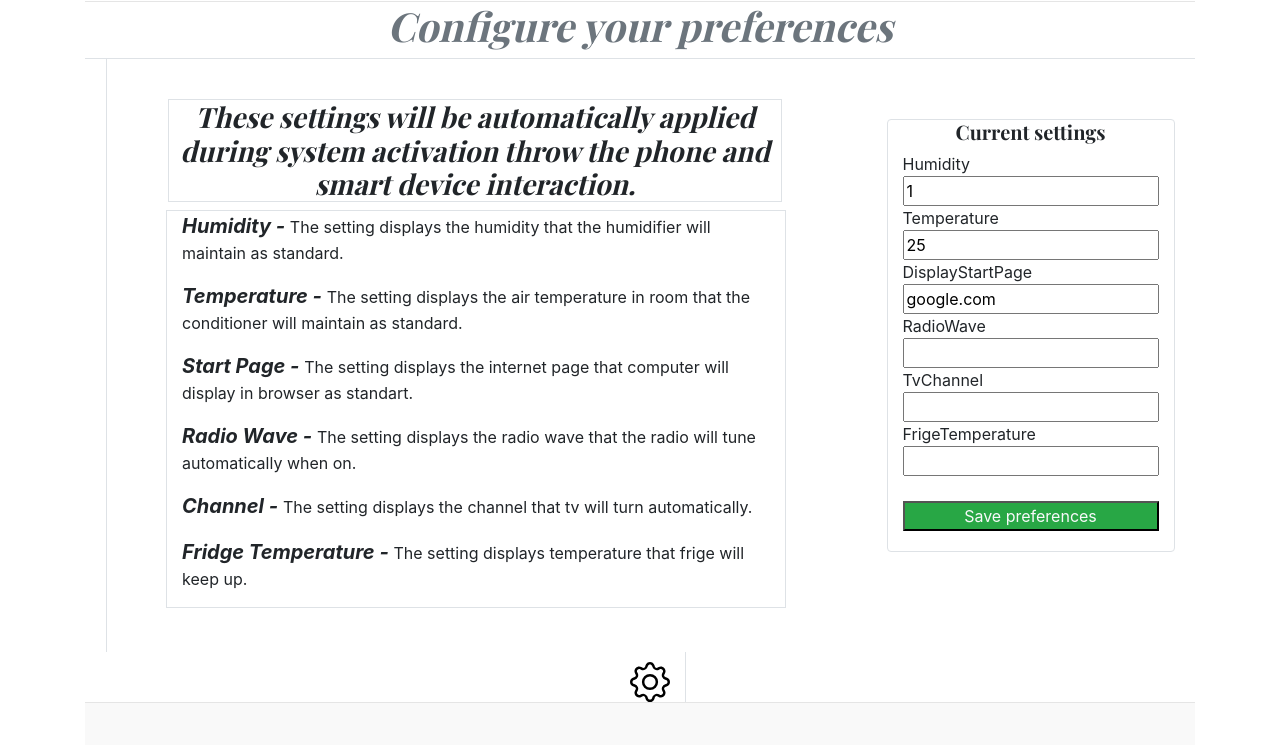
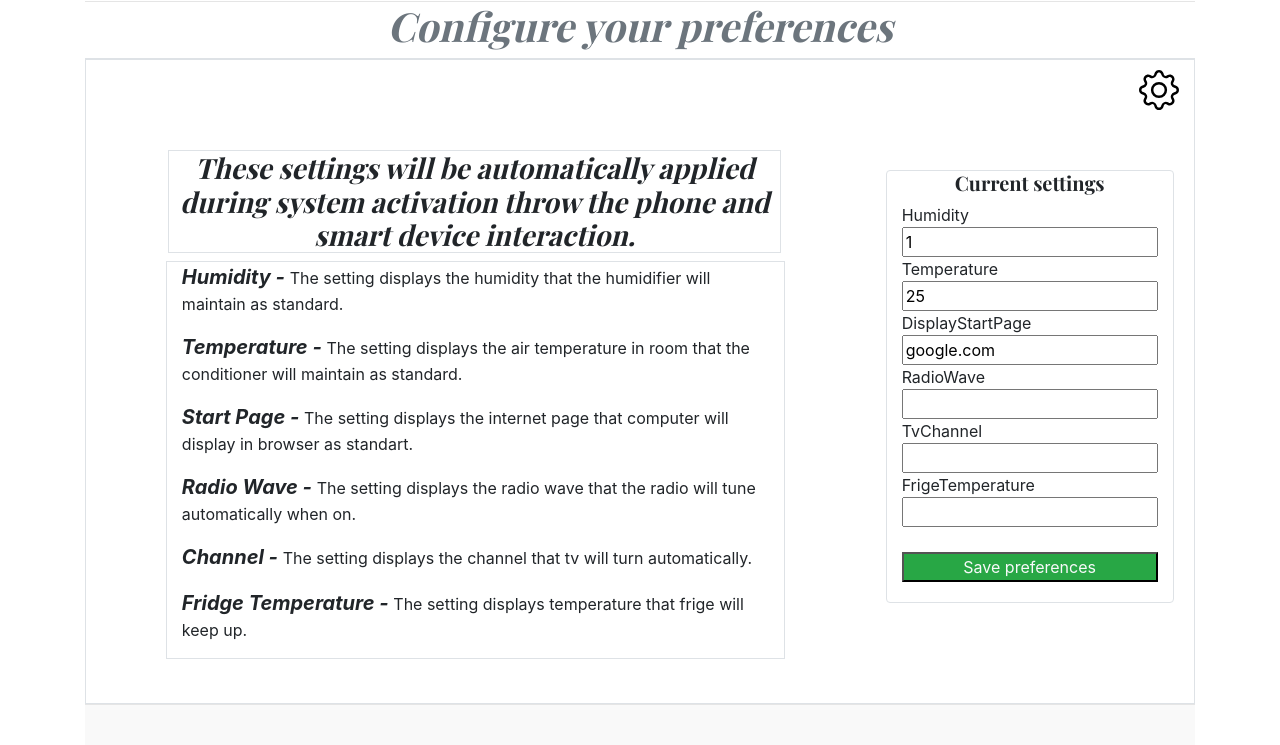
Before and after one commit to dimaBazhanov/uProject, a Django app: page /main/pref/ in a window 1280 px wide. Shown: the part 67-812 px from the top of the page. Run offline with Django 3.2, Linux system fonts and the light colour scheme; the visitor is signed in with stand-in values (Sample User, id 1); some libraries are stand-ins or nearby versions.

Commit message:
fixed flexebility

```diff
--- a/signup/templates/signup/pref.html
+++ b/signup/templates/signup/pref.html
@@ -10,15 +10,24 @@
 }
 </style>
 
-<div class="container col-12">
+<div class="container col-12 ">
   <div class="row">
     <div class="container col-12 d-flex justify-content-center border-bottom font-italic text-secondary">
       <h1>Configure your preferences</h1>
     </div>
   </div>
+</div>
+  <div class="container border">
   <div class="row">
-
-    <div class="container col-sm-6 col-md-7 col-lg-8 d-flex justify-content-center border-md-none border-left">
+    <div class="container col-12 d-flex justify-content-end">
+      <a id=id href="{% url 'user' %}"><svg width="40px" height="40px" viewBox="0 0 16 16" class="bi bi-gear" fill="currentColor" xmlns="http://www.w3.org/2000/svg">
+            <path fill-rule="evenodd" d="M8.837 1.626c-.246-.835-1.428-.835-1.674 0l-.094.319A1.873 1.873 0 0 1 4.377 3.06l-.292-.16c-.764-.415-1.6.42-1.184 1.185l.159.292a1.873 1.873 0 0 1-1.115 2.692l-.319.094c-.835.246-.835 1.428 0 1.674l.319.094a1.873 1.873 0 0 1 1.115 2.693l-.16.291c-.415.764.42 1.6 1.185 1.184l.292-.159a1.873 1.873 0 0 1 2.692 1.116l.094.318c.246.835 1.428.835 1.674 0l.094-.319a1.873 1.873 0 0 1 2.693-1.115l.291.16c.764.415 1.6-.42 1.184-1.185l-.159-.291a1.873 1.873 0 0 1 1.116-2.693l.318-.094c.835-.246.835-1.428 0-1.674l-.319-.094a1.873 1.873 0 0 1-1.115-2.692l.16-.292c.415-.764-.42-1.6-1.185-1.184l-.291.159A1.873 1.873 0 0 1 8.93 1.945l-.094-.319zm-2.633-.283c.527-1.79 3.065-1.79 3.592 0l.094.319a.873.873 0 0 0 1.255.52l.292-.16c1.64-.892 3.434.901 2.54 2.541l-.159.292a.873.873 0 0 0 .52 1.255l.319.094c1.79.527 1.79 3.065 0 3.592l-.319.094a.873.873 0 0 0-.52 1.255l.16.292c.893 1.64-.902 3.434-2.541 2.54l-.292-.159a.873.873 0 0 0-1.255.52l-.094.319c-.527 1.79-3.065 1.79-3.592 0l-.094-.319a.873.873 0 0 0-1.255-.52l-.292.16c-1.64.893-3.433-.902-2.54-2.541l.159-.292a.873.873 0 0 0-.52-1.255l-.319-.094c-1.79-.527-1.79-3.065 0-3.592l.319-.094a.873.873 0 0 0 .52-1.255l-.16-.292c-.892-1.64.902-3.433 2.541-2.54l.292.159a.873.873 0 0 0 1.255-.52l.094-.319z"/>
+            <path fill-rule="evenodd" d="M8 5.754a2.246 2.246 0 1 0 0 4.492 2.246 2.246 0 0 0 0-4.492zM4.754 8a3.246 3.246 0 1 1 6.492 0 3.246 3.246 0 0 1-6.492 0z"/>
+            </svg></a>
+    </div>
+  </div>
+  <div class="row">
+    <div class="container col-8 d-flex justify-content-center border-md-none">
 
       <div class="container col-11" style="margin-top: 40px; margin-bottom: 35px">
         <h3 class="font-italic text-center border" style="margin-left:2px;margin-right:4px;">These settings will be automatically applied during system activation throw the phone and smart device interaction.</h3>
@@ -34,7 +43,7 @@
     </div>
 
     </div>
-      <div class="container col-7 col-xs-10 col-sm-3 d-flex justify-content-center border rounded" style="margin-top: 60px; margin-bottom: 100px; max-height: 450px; max-width: 350px;">
+      <div class="container col-3 d-flex justify-content-center border rounded" style="margin-top: 60px; margin-bottom: 100px; max-height: 450px; max-width: 350px;">
 
 
         <form method = "POST" action = "">
@@ -68,12 +77,6 @@
           <input class="bg-success text-light" type = "submit" value="Save preferences" name = "Signup"/ style="width: 100%; margin-bottom: 20px; margin-top: 25px">
         </form>
       </div>
-    <div class="container col-1 d-flex justify-content-end border-right">
-      <a id=id href="{% url 'user' %}"><svg width="40px" height="40px" viewBox="0 0 16 16" class="bi bi-gear" fill="currentColor" xmlns="http://www.w3.org/2000/svg">
-            <path fill-rule="evenodd" d="M8.837 1.626c-.246-.835-1.428-.835-1.674 0l-.094.319A1.873 1.873 0 0 1 4.377 3.06l-.292-.16c-.764-.415-1.6.42-1.184 1.185l.159.292a1.873 1.873 0 0 1-1.115 2.692l-.319.094c-.835.246-.835 1.428 0 1.674l.319.094a1.873 1.873 0 0 1 1.115 2.693l-.16.291c-.415.764.42 1.6 1.185 1.184l.292-.159a1.873 1.873 0 0 1 2.692 1.116l.094.318c.246.835 1.428.835 1.674 0l.094-.319a1.873 1.873 0 0 1 2.693-1.115l.291.16c.764.415 1.6-.42 1.184-1.185l-.159-.291a1.873 1.873 0 0 1 1.116-2.693l.318-.094c.835-.246.835-1.428 0-1.674l-.319-.094a1.873 1.873 0 0 1-1.115-2.692l.16-.292c.415-.764-.42-1.6-1.185-1.184l-.291.159A1.873 1.873 0 0 1 8.93 1.945l-.094-.319zm-2.633-.283c.527-1.79 3.065-1.79 3.592 0l.094.319a.873.873 0 0 0 1.255.52l.292-.16c1.64-.892 3.434.901 2.54 2.541l-.159.292a.873.873 0 0 0 .52 1.255l.319.094c1.79.527 1.79 3.065 0 3.592l-.319.094a.873.873 0 0 0-.52 1.255l.16.292c.893 1.64-.902 3.434-2.541 2.54l-.292-.159a.873.873 0 0 0-1.255.52l-.094.319c-.527 1.79-3.065 1.79-3.592 0l-.094-.319a.873.873 0 0 0-1.255-.52l-.292.16c-1.64.893-3.433-.902-2.54-2.541l.159-.292a.873.873 0 0 0-.52-1.255l-.319-.094c-1.79-.527-1.79-3.065 0-3.592l.319-.094a.873.873 0 0 0 .52-1.255l-.16-.292c-.892-1.64.902-3.433 2.541-2.54l.292.159a.873.873 0 0 0 1.255-.52l.094-.319z"/>
-            <path fill-rule="evenodd" d="M8 5.754a2.246 2.246 0 1 0 0 4.492 2.246 2.246 0 0 0 0-4.492zM4.754 8a3.246 3.246 0 1 1 6.492 0 3.246 3.246 0 0 1-6.492 0z"/>
-            </svg></a>
     </div>
   </div>
-</div>
 {% endblock %}
```
